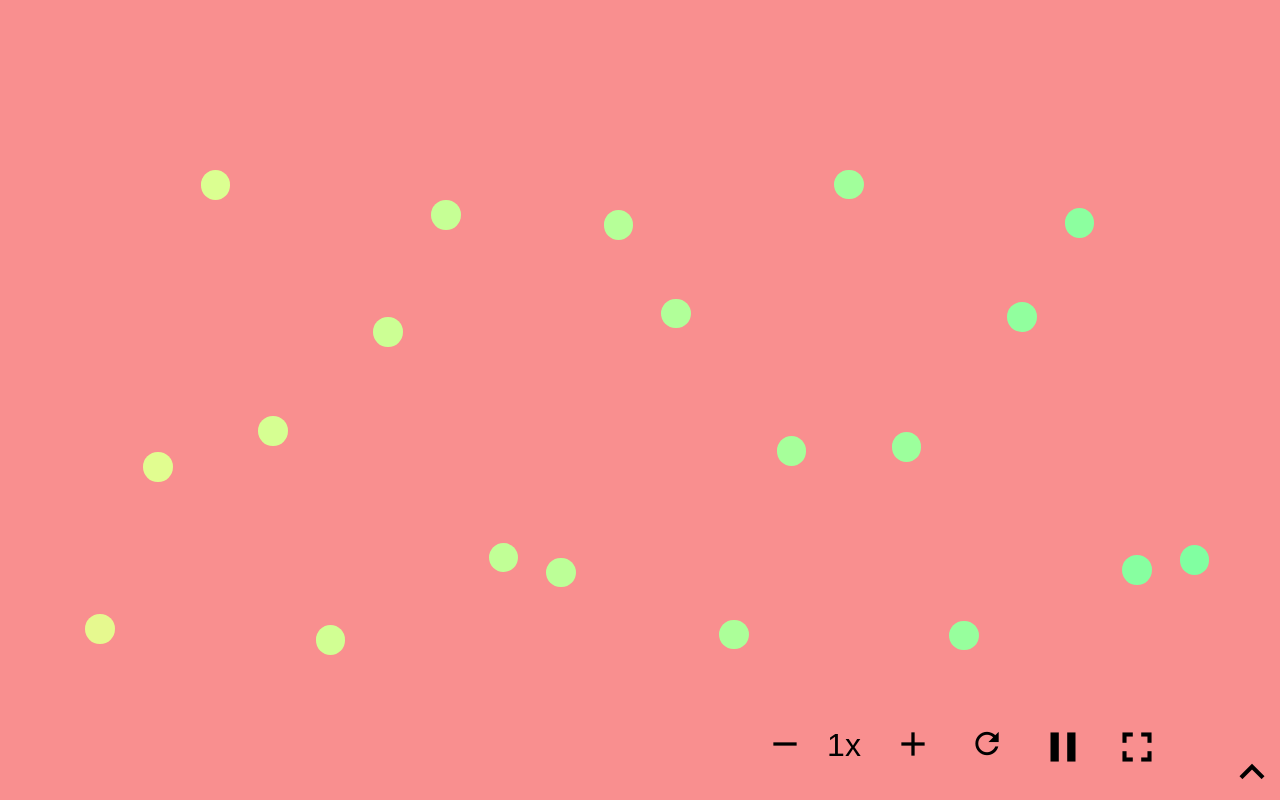
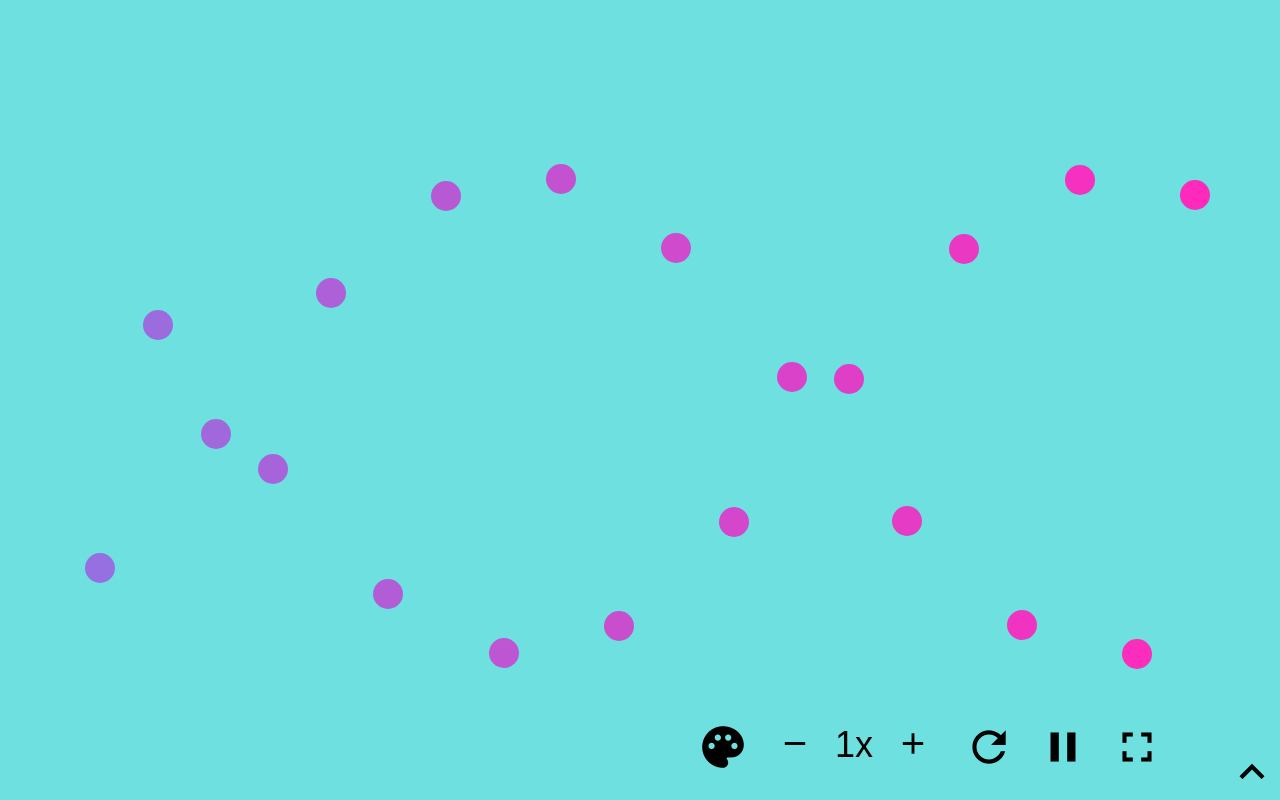
Before and after one commit to samhollenbach/shollenb, a Flask app: page /visualizer in a window 1280 px wide. Run offline with Flask 2, Linux system fonts and the light colour scheme.

Commit message:
frframerate 60fps

```diff
--- a/static/js/vis.js
+++ b/static/js/vis.js
@@ -34,6 +34,10 @@
 
 function restartLoop(){
 	COUNTER = 0;
+}
+
+function backgroundToggle(){
+    backgroundCycle = !backgroundCycle;
 }
 
 
@@ -108,6 +112,9 @@
 			RGB_INC_1[i] = -RGB_INC_1[i];
 		}
 	}
+    if (!backgroundCycle) {
+        return;
+    }
 	document.documentElement.style.setProperty('--main-bg-color', 'rgb('
 		+ BACKGROUND_RGB[0] + ', '
 		+ BACKGROUND_RGB[1] + ', '
@@ -122,7 +129,7 @@
 
 var isPaused = false;
 
-const LOOP_SPEED = 30;
+const LOOP_SPEED = 15;
 
 const minHeightScale = 0.6;
 var heightScale = 1.0;
@@ -142,8 +149,8 @@
 var controlsShowing = true;
 
 var RGB_INC_1 = [3, 4, 5];
-
 var BACKGROUND_RGB = [100, 0, 200];
+var backgroundCycle = true;
 
 
 
@@ -268,7 +275,9 @@
   	setInterval(function(){
   		if (!isPaused){
 
-  			updateBackgroundColor();
+
+            updateBackgroundColor();
+
   			updateBallsColor();
 
   			if (COUNTER % 8 == 0){
--- a/static/styles/vis-styles.css
+++ b/static/styles/vis-styles.css
@@ -69,7 +69,7 @@
     font-family: 'Arial';
     font-weight: normal;
     font-style: normal;
-    font-size: 32px;
+    font-size: 36px;
     line-height: 50px;
     width: 60px;
     margin: 0;
@@ -82,3 +82,12 @@
     bottom: 5px;
     margin: 0;
 }
+
+#speedUp{
+    margin-left: 0;
+    margin-right: 10px;
+}
+#speedDown{
+    margin-left: 10px;
+    margin-right: 0;
+}
--- a/templates/vis.html
+++ b/templates/vis.html
@@ -22,18 +22,22 @@
 
 	<div class="controls">
 
-        <button id="speedDown" class="control-button" style="margin-right: 0;" onclick="speedDown()">
-            <i class="material-icons" style="font-size:40px">remove</i>
+        <button id="backgroundColorButton" class="control-button" onclick="backgroundToggle()">
+            <i class="material-icons" style="font-size:50px">palette</i>
+        </button>
+
+        <button id="speedDown" class="control-button" onclick="speedDown()">
+            <i class="material-icons" style="font-size:35px">remove</i>
         </button>
 
         <div id="speed-label" class="control-button control-text" style="display: inline-block;">1x</div>
 
-        <button id="speedUp" class="control-button" style="margin-left: 0, margin-right: 20px" onclick="speedUp()">
-            <i class="material-icons" style="font-size:40px">add</i>
+        <button id="speedUp" class="control-button" style="margin-left: 0, margin-right: 40px" onclick="speedUp()">
+            <i class="material-icons" style="font-size:35px">add</i>
         </button>
 
         <button class="control-button" onclick="restartLoop()">
-            <i class="material-icons" style="font-size:35px">refresh</i>
+            <i class="material-icons" style="font-size:50px">refresh</i>
         </button>
 
         <button id="pauseButton" class="control-button" onclick="togglePaused()">
```
